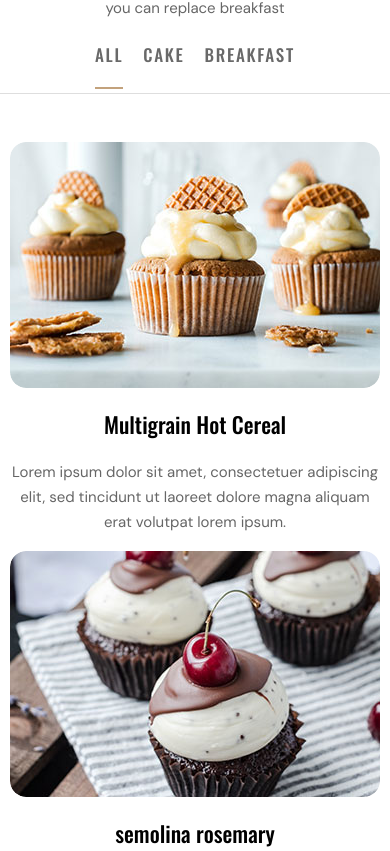
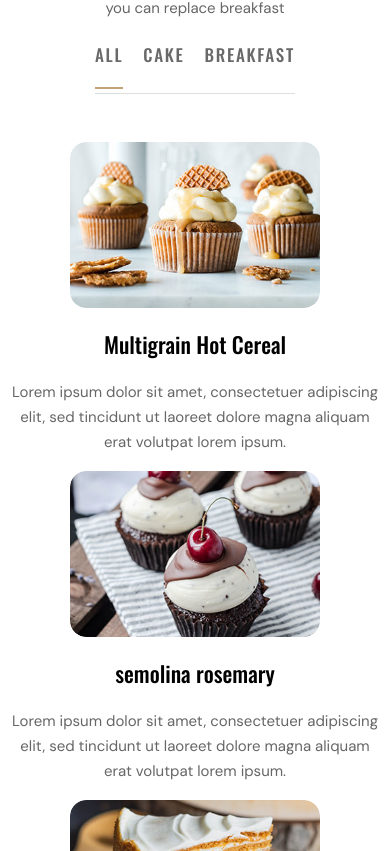
Before and after one commit to MahmoudNassim/Basilico-Cafe, a React (Vite) app: page /menu in a window 390 px wide. Shown: the part 3293-4144 px from the top of the page. Built offline with nearby package versions, Linux system fonts and the light colour scheme; a web font is replaced by a local one.

Commit message:
responsive issue in menu

```diff
--- a/src/components/Menu/CakeAndBakery.tsx
+++ b/src/components/Menu/CakeAndBakery.tsx
@@ -108,7 +108,7 @@ const CakeAndBakery = () => {
             </p>
           ))}
         </div>
-        <hr className="text-[#dedede] w-[400px] text-center " />
+        <hr className="text-[#dedede] w-full md:w-[400px] text-center " />
       </div>
       <div className="grid grid-cols-1 md:grid-cols-3 gap-4 my-5 w-full p-2 xl:w-[80%] ">
         {filteredCategory.map((card) => (
@@ -122,11 +122,13 @@ const CakeAndBakery = () => {
               variants={{}}
               className="overflow-hidden rounded-2xl relative "
             >
-              <img
-                src={card.img}
-                alt={card.title}
-                className="w-full h-auto rounded-2xl"
-              />
+              <div className="w-[250px]">
+                <img
+                  src={card.img}
+                  alt={card.title}
+                  className="w-full h-auto rounded-2xl"
+                />
+              </div>
 
               <motion.div
                 variants={{
```
